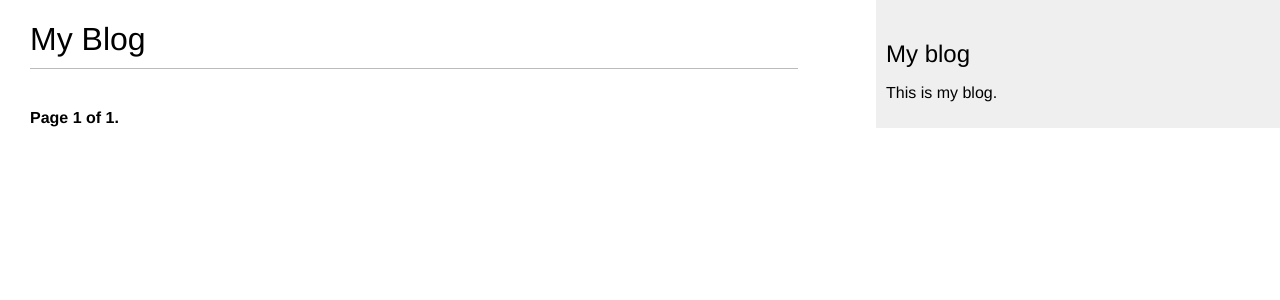
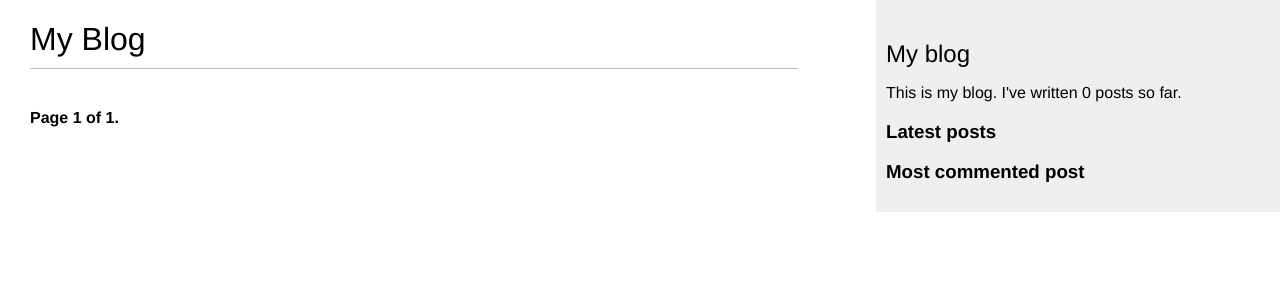
Before and after one commit to adriano-ferrari/aprenda_django3_com_exemplos, a Django app: page /blog/ in a window 1280 px wide. Shown: the top 300 px of the page. Run offline with Django 3.2, Linux system fonts and the light colour scheme; data that the repository does not hold is empty.

Commit message:
Cap3 - Criando tags e filtros de template personalizados

```diff
--- a/mysite/blog/templates/blog/base.html
+++ b/mysite/blog/templates/blog/base.html
@@ -1,7 +1,10 @@
+{% load blog_tags %}
 {% load static %}
+
 <!DOCTYPE html>
-<html>
+<html lang="en">
 <head>
+    <meta charset="UTF-8">
     <title>{% block title %}{% endblock %}</title>
     <link href="{% static 'css/blog.css' %}" rel="stylesheet">
 </head>
@@ -12,7 +15,18 @@
     </div>
     <div id="sidebar">
       <h2>My blog</h2>
-    <p>This is my blog.</p>
+      <p>This is my blog. I've written {% total_posts %} posts so far. </p>
+      <h3>Latest posts</h3>
+        {% show_latest_posts 3 %}
+      <h3>Most commented post</h3>
+        {% get_most_commented_posts as most_commented_posts %}
+        <ul>
+            {% for post in most_commented_posts %}
+                <li>
+                    <a href="{{ post.get_absolute_url }}">{{ post.title }}</a>
+                </li>
+            {% endfor %}
+        </ul>
     </div>
 </body>
 </html>
--- /dev/null
+++ b/mysite/blog/templates/blog/post/latest_posts.html
@@ -0,0 +1,7 @@
+<ul>
+    {% for post in lastest_post %}
+        <li>
+            <a href="{{ post.get_absolute_url }}">{{ post.title }}</a>
+        </li>
+    {% endfor %}
+</ul>
--- /dev/null
+++ b/mysite/blog/templatetags/blog_tags.py
@@ -0,0 +1,22 @@
+from django import template
+from ..models import Post
+from django.db.models import Count
+
+register = template.Library()
+
+
+@register.simple_tag
+def total_posts():
+    return Post.published.count()
+
+
+@register.inclusion_tag('blog/post/latest_posts.html')
+def show_latest_posts(count=5):
+    latest_posts = Post.published.order_by('-publish')[:count]
+    return {'latest_posts': latest_posts}
+
+
+@register.simple_tag
+def get_most_commented_posts(count=5):
+    return Post.published.annotate(total_comments=Count('comments')
+                                   ).order_by('-total_comments')[:count]
```
Also changed, not shown: mysite/blog/templatetags/__init__.py (added). Lines whose indentation alone changed are shown as unchanged.
